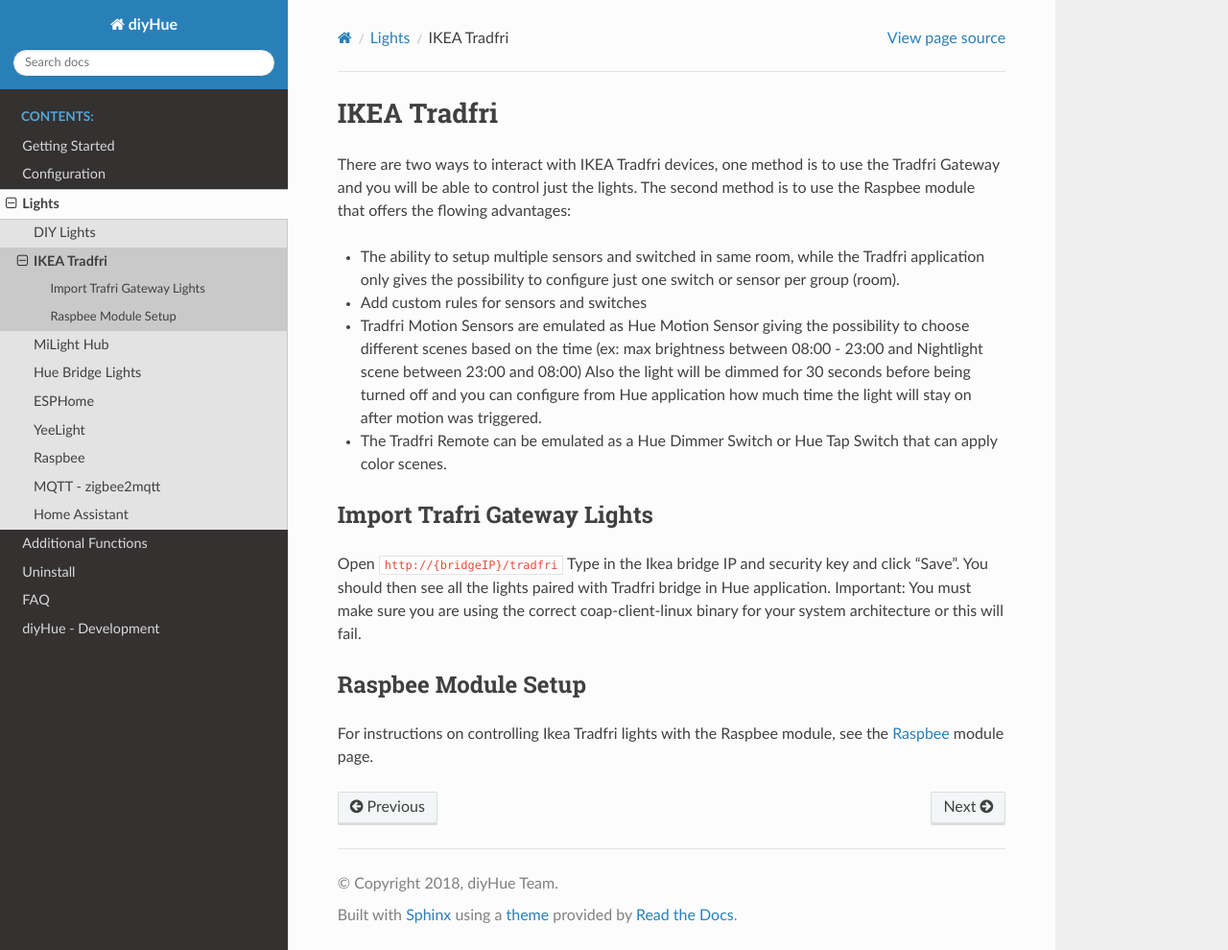
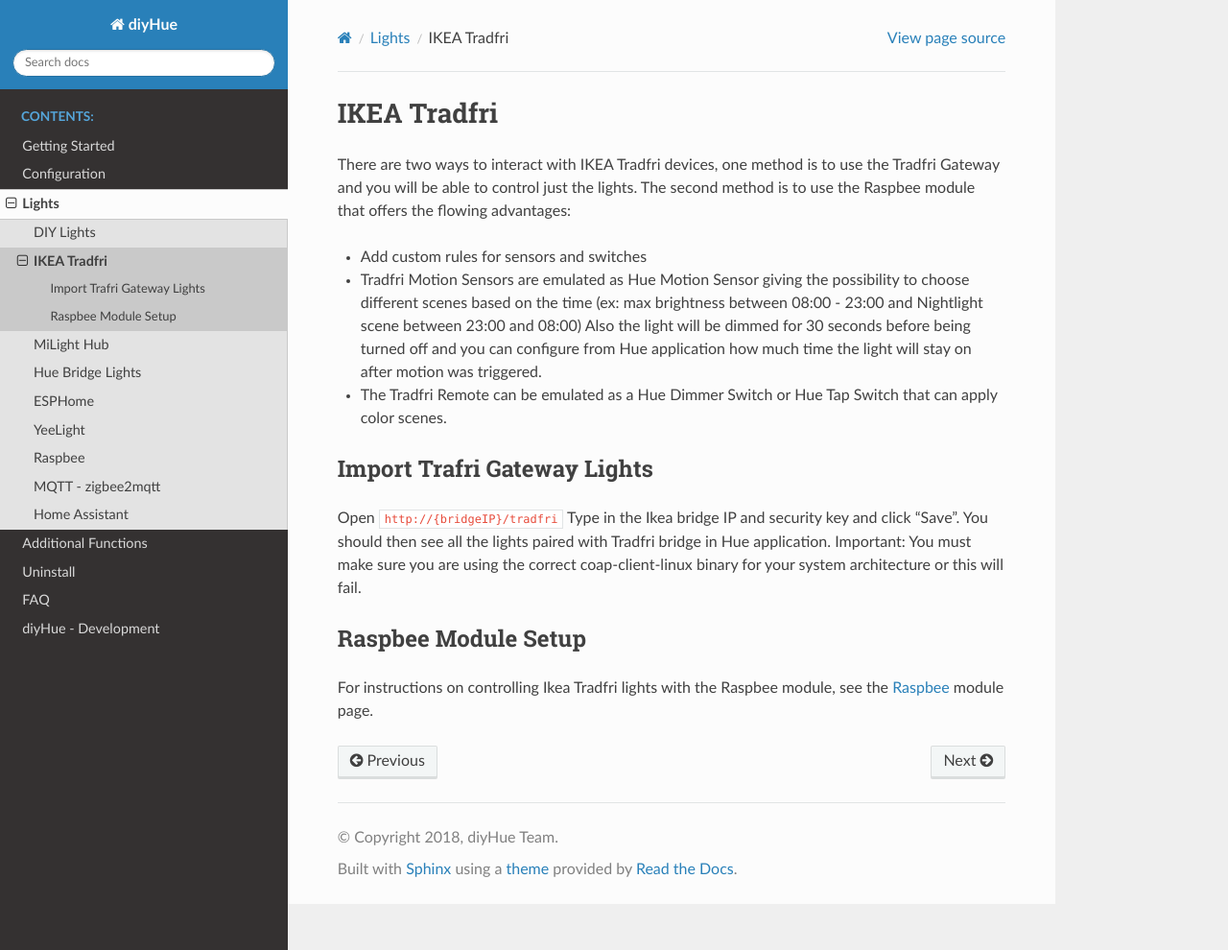
Before and after one commit to diyhue/ReadTheDocs, a Sphinx documentation site: the page built from source/lights/ikea.rst, in a window 1280 px wide and 990 px high. Shown: the whole window at 96% size. Built offline with Sphinx 7.4.7 and the Read the Docs theme 2.0.0, drawn with Linux system fonts in a browser that asks for light colours.

Commit message:
Update ikea.rst
It is possible to pair and use multiple control devices for one group of lights. Next control devices has to be paired not directly with gateway, but by pressing pairing buttons on first and next control devices. Instructions in Tradfri application are incorrect, but this method works and both control devices appears on list of devices and works correctly.

```diff
--- a/source/lights/ikea.rst
+++ b/source/lights/ikea.rst
@@ -4,7 +4,6 @@
 There are two ways to interact with IKEA Tradfri devices, one method is to use the Tradfri Gateway and you will be able to control just the lights.
 The second method is to use the Raspbee module that offers the flowing advantages:
 
-* The ability to setup multiple sensors and switched in same room, while the Tradfri application only gives the possibility to configure just one switch or sensor per group (room).
 * Add custom rules for sensors and switches
 * Tradfri Motion Sensors are emulated as Hue Motion Sensor giving the possibility to choose different scenes based on the time (ex: max brightness between 08:00 - 23:00 and Nightlight scene between 23:00 and 08:00) Also the light will be dimmed for 30 seconds before being turned off and you can configure from Hue application how much time the light will stay on after motion was triggered.
 * The Tradfri Remote can be emulated as a Hue Dimmer Switch or Hue Tap Switch that can apply color scenes.
```
